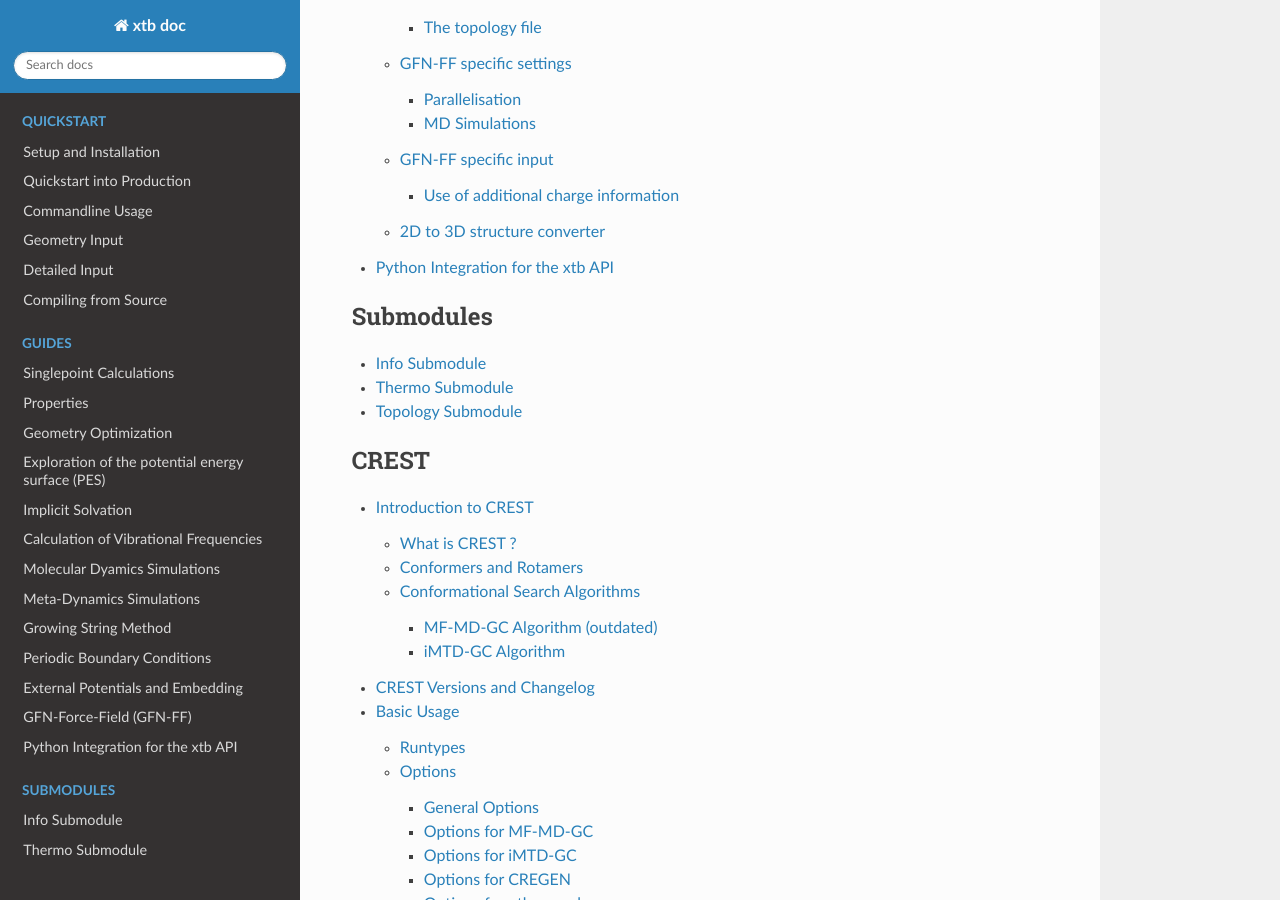
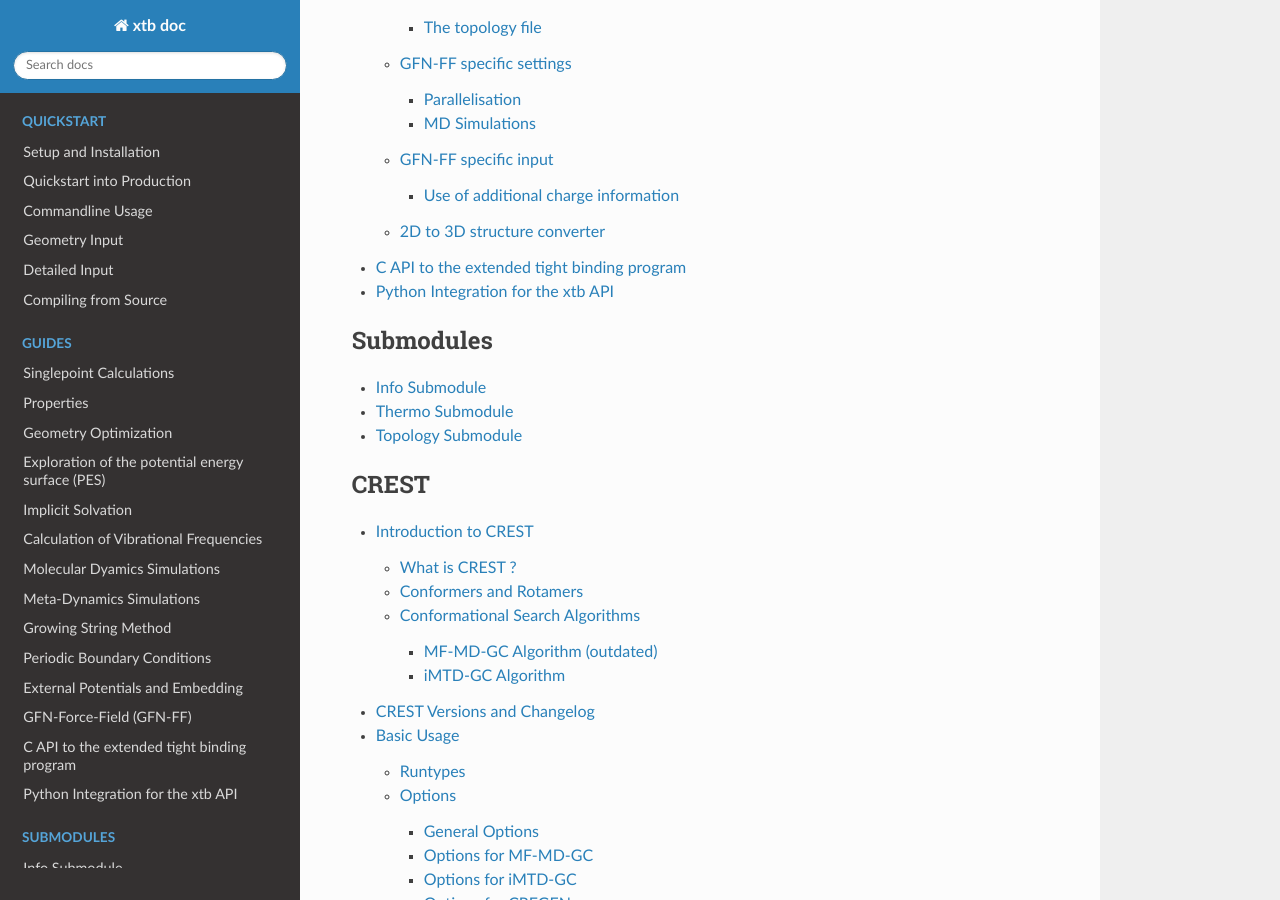
Before and after one commit to grimme-lab/xtb_docs, a Sphinx documentation site: the page built from source/contents.rst, in a window 1280 px wide and 900 px high, scrolled down 4277 px. Built offline with Sphinx 7.4.7 and the Read the Docs theme 2.0.0, drawn with Linux system fonts in a browser that asks for light colours; some of the changed lines change nothing that is shown.

Commit message:
Document C-API for version 6.3.0

```diff
--- /dev/null
+++ b/source/capi.rst
@@ -0,0 +1,176 @@
+.. _api:
+
+---------------------------------------------
+ C API to the extended tight binding program
+---------------------------------------------
+
+The ``xtb`` program can included in other application by its
+C application programmable interface (API) for all languages that
+cannot access the Fortran modules directly.
+The API declarations are given in ``xtb.h``
+
+.. important::
+
+   The C API is considered stable with version 6.3.0 and will
+   be kept compatible to following versions.
+
+   Previous experimental API versions from the 6.2 series are
+   deprecated.
+
+The C side has to work with four different Fortran objects which are
+allocated and deallocated on the Fortran side and only provided as
+opaque data pointer.
+
+Generally the first set for every API call is to construct a
+calculation environment ``xtb_TEnvironment``, which handles the input
+and output streams and the error log.
+The API will not perform any calculation if a null pointer is passed
+instead of the environment and fail silently.
+Note that once the environment has caught on an error all further
+API calls will fail unless the environment is freed again and the
+error has been handled.
+
+``xtb`` provides a persistent environment as well which is handled
+entirely by the API. Producing an error for this environment is
+consider fatal and will halt the program (usually via drastic means,
+*i.e.*, without giving the caller a way to react).
+This case is always considered a bug in the API and should be reported.
+
+The input data for the calculation is generated as molecular
+structure data ``xtb_TMolecule``. Note that the number of atoms,
+the atomic number, the boundary conditions, total charge and
+multiplicity are immutable and require to reconstruct the object.
+Cartesian coordinates and lattice parameters are provided in Bohr
+and can be updated after the object has been constructed.
+Both the update and the constructor will fail on invalid input,
+which are to close interatomic distances or atomic number outside of
+the range 1 to 118 (while individual methods might impose additional
+constraints).
+
+The actual calculation can be performed with a single point
+calculator ``xtb_TCalculator`` which must be loaded with a particular
+parametrisation before it can be used for a calculation.
+GFN2-xTB and GFN1-xTB can savely load their parametrisation without
+a parameter file. For the experimental GFN0-xTB a parameter file
+is required in the ``XTBPATH`` or must be provided by the API.
+The GFN-FF can also provide its own parameters internally but
+API support is still experimental.
+
+Finally, the calculation results are stored in the ``xtb_TResults``
+object which can also be used to restart calculations from previous
+runs (*e.g.* after updating coordinates).
+The calculation results can be queried for properties they will
+return in error in case the property is not available.
+Passing calculation results from one calculator to another will
+usually result in dimension missmatches, it is recommended to
+reconstruct the results object for this purpose.
+Generally, the API tries to be particular flexible in this case
+and will try to reallocate the individual components as necessary.
+Note that this can fail in particular if the total charge or
+multiplicity of the molecular structure has changed.
+
+A simple example program to obtain the total energy from a
+GFN2-xTB calculation is given here.
+
+.. code-block:: c
+
+   #include "xtb.h"
+
+   int
+   main (int argc, char** argv)
+   {
+     int    const natoms = 7;
+     int    const attyp[7] = {6,6,6,1,1,1,1};
+     double const charge = 0.0;
+     int    const uhf = 0;
+     double const coord[3*7] =
+         {0.00000000000000, 0.00000000000000,-1.79755622305860,
+          0.00000000000000, 0.00000000000000, 0.95338756106749,
+          0.00000000000000, 0.00000000000000, 3.22281255790261,
+         -0.96412815539807,-1.66991895015711,-2.53624948351102,
+         -0.96412815539807, 1.66991895015711,-2.53624948351102,
+          1.92825631079613, 0.00000000000000,-2.53624948351102,
+          0.00000000000000, 0.00000000000000, 5.23010455462158};
+
+     /*
+      * All objects except for the molecular structure can be
+      * constructued without other objects present.
+      *
+      * The construction of the molecular structure locks the
+      * number of atoms, atomic number, total charge, multiplicity
+      * and boundary conditions.
+     **/
+     xtb_TEnvironment env = xtb_newEnvironment();
+     xtb_TCalculator calc = xtb_newCalculator();
+     xtb_TResults res = xtb_newResults();
+     xtb_TMolecule mol = xtb_newMolecule(
+         env, &natoms, attyp, coord, &charge, &uhf, NULL, NULL);
+     if (xtb_checkEnvironment(env)) {
+       xtb_showEnvironment(env, NULL);
+       return 1;
+     }
+
+     /*
+      * Apply changes to the environment which will be respected
+      * in all further API calls.
+     **/
+     xtb_setVerbosity(env, XTB_VERBOSITY_FULL);
+     if (xtb_checkEnvironment(env)) {
+       xtb_showEnvironment(env, NULL);
+       return 1;
+     }
+
+     /*
+      * Load a parametrisation, the last entry is a char* which can
+      * be used to provide a particular parameter file.
+      *
+      * Otherwise the XTBPATH environment variable is used to find
+      * parameter files.
+      *
+      * The calculator has to be reconstructed if the molecular
+      * structure is reconstructed.
+     **/
+     xtb_loadGFN2xTB(env, mol, calc, NULL);
+     if (xtb_checkEnvironment(env)) {
+       xtb_showEnvironment(env, NULL);
+       return 1;
+     }
+
+     /*
+      * Actual calculation, will populate the results object,
+      * the API can raise errors on failed SCF convergence or other
+      * numerical problems.
+      *
+      * Not supported boundary conditions are usually raised here.
+     **/
+     xtb_singlepoint(env, mol, calc, res);
+     if (xtb_checkEnvironment(env)) {
+       xtb_showEnvironment(env, NULL);
+       return 1;
+     }
+
+     /*
+      * Query the environment for properties, an error in the environment
+      * is not considered blocking for this calls and allows to query
+      * for multiple entries before handling possible errors
+     **/
+     xtb_getEnergy(env, res, &energy);
+     if (xtb_checkEnvironment(env)) {
+       xtb_showEnvironment(env, NULL);
+       return 1;
+     }
+
+     /*
+      * deconstructor will deallocate the objects and overwrite the
+      * pointer with NULL
+     **/
+     xtb_delResults(&res);
+     xtb_delCalculator(&calc);
+     xtb_delMolecule(&mol);
+     xtb_delEnvironment(&env);
+
+     return 0;
+   }
+
+The header additionally defines macros for the version of the ``xtb`` API
+to guard usage of API functionalities introduced in particular versions.
--- a/source/contents.rst
+++ b/source/contents.rst
@@ -64,6 +64,7 @@
    periodic_boundary_conditions
    pcem
    gfnff
+   capi
    python
 
 .. toctree::
```
